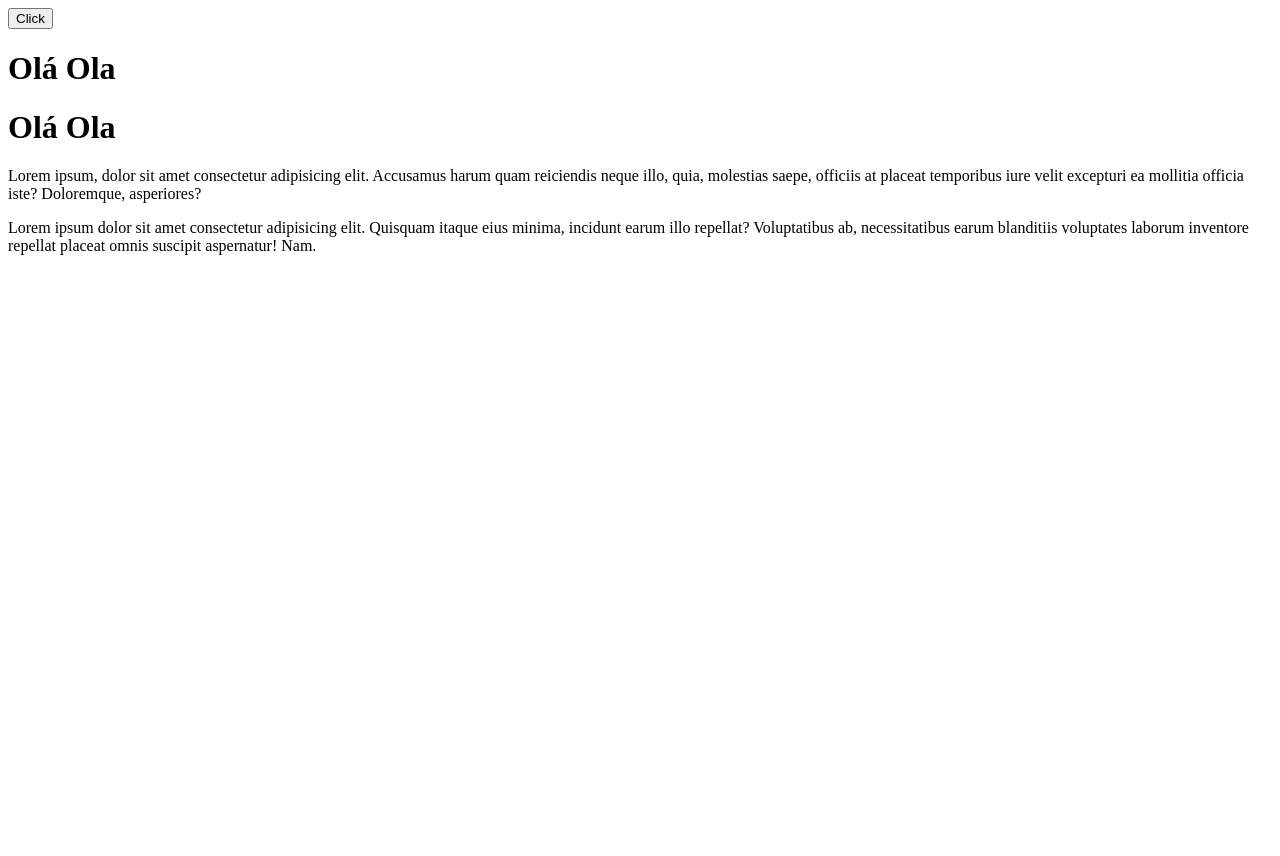
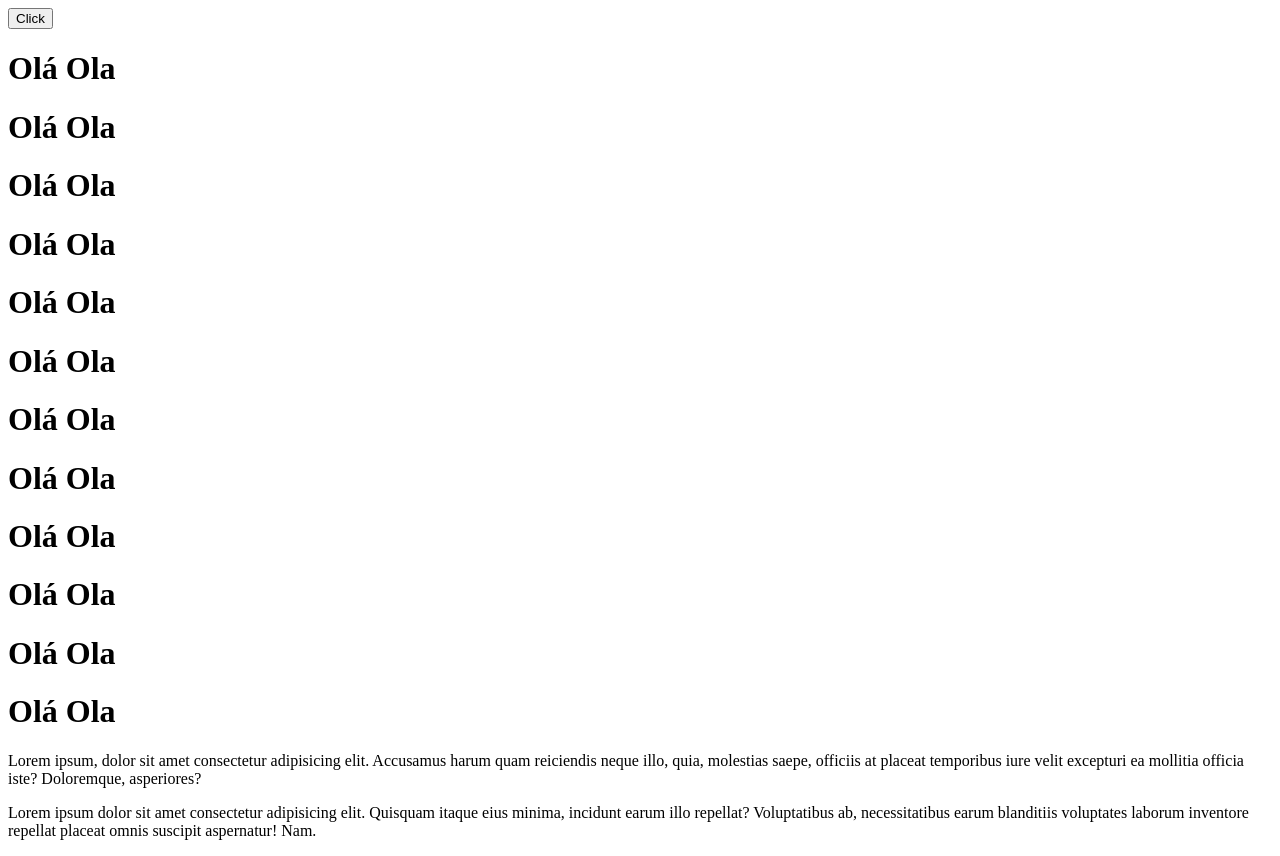
Before and after one commit to sophienocode/Events, a React (Vite) app: page / in a window 1280 px wide. Before the commit the page ends 800 px from the top, so only its background shows below. Built offline with nearby package versions, Linux system fonts and the light colour scheme.

Commit message:
(Auth): casual update

```diff
--- a/src/App.jsx
+++ b/src/App.jsx
@@ -16,6 +16,16 @@ function App() {
 
      <h1>Olá Ola</h1>
      <h1>Olá Ola</h1>
+     <h1>Olá Ola</h1>
+     <h1>Olá Ola</h1>
+     <h1>Olá Ola</h1>
+     <h1>Olá Ola</h1>
+     <h1>Olá Ola</h1>
+     <h1>Olá Ola</h1>
+     <h1>Olá Ola</h1>
+     <h1>Olá Ola</h1>
+     <h1>Olá Ola</h1>
+     <h1>Olá Ola</h1>
 
      <Copy />
      <Move />
```
